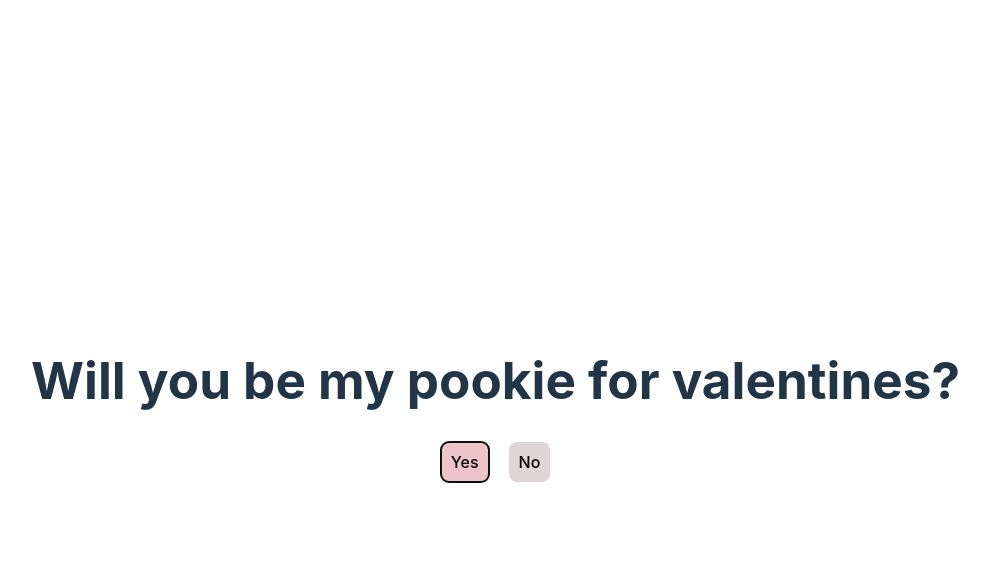
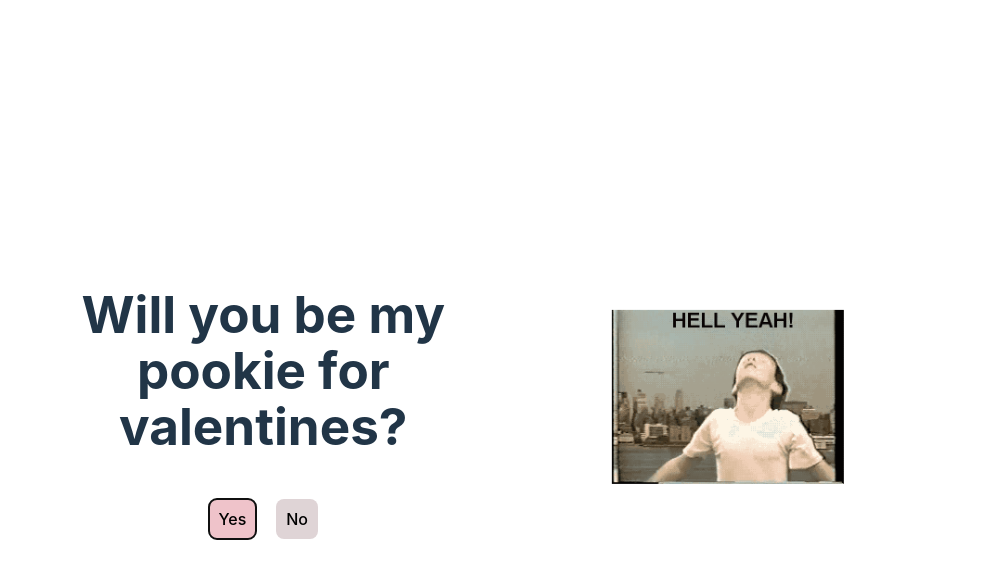
Before and after one commit to m-jewel/valentine, a React (Vite) app in the folder valentines_project/: page / in a window 1280 px wide. Both pictures are taken after a click on the button "Yes". Shown: the top 578 px of the page, without its empty margins (1-990 px from the left). Built offline with nearby package versions, Linux system fonts and the light colour scheme.

Commit message:
added functionality for the YES button

```diff
--- a/valentines_project/src/App.css
+++ b/valentines_project/src/App.css
@@ -1,43 +1,54 @@
 .container {
+  display: flex;
+  justify-content: center;
+  align-items: center;
   max-width: 1280px;
   margin: 0 auto;
   padding: 2rem;
-  text-align: center;
-  position: relative;
 }
 
-button {
-  margin: 0 10px; /* Add space between buttons */
+.text-side {
+  flex: 1;
+  text-align: center;
+}
+
+.gif-side {
+  flex: 1;
+  display: flex;
+  justify-content: center;
+  align-items: center;
+}
+
+.YES, .NO {
+  padding: 10px;
+  margin: 10px;
+  border: none;
+  cursor: pointer;
 }
 
 .YES {
-  padding: 10px;
-  border: none;
-  cursor: pointer;
   background-color: #EFC3CA;
 }
 
 .NO {
-  padding: 10px;
-  border: none;
-  cursor: pointer;
   background-color: #dfd4d6;
 }
 
-.OMG, .NYOO {
-  display: none;
+.yesDance {
   position: absolute;
-  top: 100%; /* Adjust as needed */
+  top: 50%;
   left: 50%;
-  transform: translateX(-50%);
+  transform: translate(-50%, -50%);
+  z-index: 10; /* Ensure it's above other elements */
 }
 
-.YES:hover + .OMG {
-  display: block;
-}
-
-.NO:hover + .NYOO {
-  display: block;
+/* Update the .gif-side to allow for middle alignment of the dance GIF */
+.gif-side {
+  flex: 1;
+  display: flex;
+  justify-content: center;
+  align-items: center;
+  position: relative;
 }
 
 img {
--- a/valentines_project/src/App.jsx
+++ b/valentines_project/src/App.jsx
@@ -1,43 +1,65 @@
-import React, {useState} from 'react';
-import './App.css'
+import React, { useState } from 'react';
+import './App.css';
 import giphy from './assets/giphy.gif';
 import crying from './assets/cry-crying.gif';
+import yesDance from './assets/yesDance.gif';
 
-const phrases = ["Are you sure?", "Pwetty pweases?", "Give me a chance?", "I'm gonna cry...", "Pookie pweases?"]
+const phrases = ["Are you sure?", "Pwetty pweases?", "Give me a chance?", "I'm gonna cry...", "Pookie pweases?"];
+
 function App() {
-    const [count, setCount] = useState(0)
-    const [yesClicked, setYesClicked] = useState(false)
-    const yesBtnSize = count * 20 + 16
   const [phrase, setPhrase] = useState('');
+  const [yesBtnSize, setYesBtnSize] = useState(1);
+  const [showYesDance, setShowYesDance] = useState(false);
+  const [hoverGif, setHoverGif] = useState('');
+
+  function handleYesClick() {
+    setShowYesDance(true);
+    setHoverGif(''); // Reset hover GIF
+    // Optional: Reset the phrase if you don't want it to be displayed after "Yes" is clicked
+    setPhrase('');
+  }
 
   function handleNoClick() {
-        setCount(count + 1);
     setPhrase(getPhrase());
+    setYesBtnSize(yesBtnSize + 0.1);
+    setShowYesDance(false); // Hide the yesDance GIF if it's being shown
+  }
+
+  function handleYesHover() {
+    if (!showYesDance) { // Only show hover GIF if the yesDance GIF is not being shown
+      setHoverGif('giphy');
+    }
+  }
+
+  function handleNoHover() {
+    if (!showYesDance) {
+      setHoverGif('crying');
+    }
+  }
+
+  function handleMouseLeave() {
+    setHoverGif(''); // Hide hover GIFs when not hovering
   }
 
   function getPhrase() {
-        return phrases[Math.floor(Math.random() * phrases.length)]
+    return phrases[Math.floor(Math.random() * phrases.length)];
   }
 
   return (
-      <div className="container"> {/* Add the container class */}
+    <div className="container">
+      <div className="text-side">
         <h1>Will you be my pookie for valentines?</h1>
-
-        <div>
-          <button className="YES">Yes</button>
-          <div className='OMG'>
-            <img src={giphy} alt="Giphy animation"/>
+        <button className="YES" onMouseEnter={handleYesHover} onMouseLeave={handleMouseLeave} onClick={handleYesClick} style={{ transform: `scale(${yesBtnSize})` }}>Yes</button>
+        <button className="NO" onMouseEnter={handleNoHover} onMouseLeave={handleMouseLeave} onClick={handleNoClick}>No</button>
+        <div>{phrase}</div>
       </div>
-
-          <button onClick={handleNoClick} className="NO">No</button>
-          <div className='NYOO'>
-            <img src={crying} alt="Crying animation"/>
-          </div>
-          <span>{phrase}</span>
+      <div className="gif-side">
+        {hoverGif === 'giphy' && <div className='OMG'><img src={giphy} alt="Giphy animation"/></div>}
+        {hoverGif === 'crying' && <div className='NYOO'><img src={crying} alt="Crying animation"/></div>}
+        {showYesDance && <div className='yesDance'><img src={yesDance} alt="Yes Dance animation"/></div>}
       </div>
     </div>
   );
-
 }
 
-export default App
+export default App;
```
Also changed, not shown: valentines_project/src/assets/yesDance.gif (added). Lines whose indentation alone changed are shown as unchanged.
